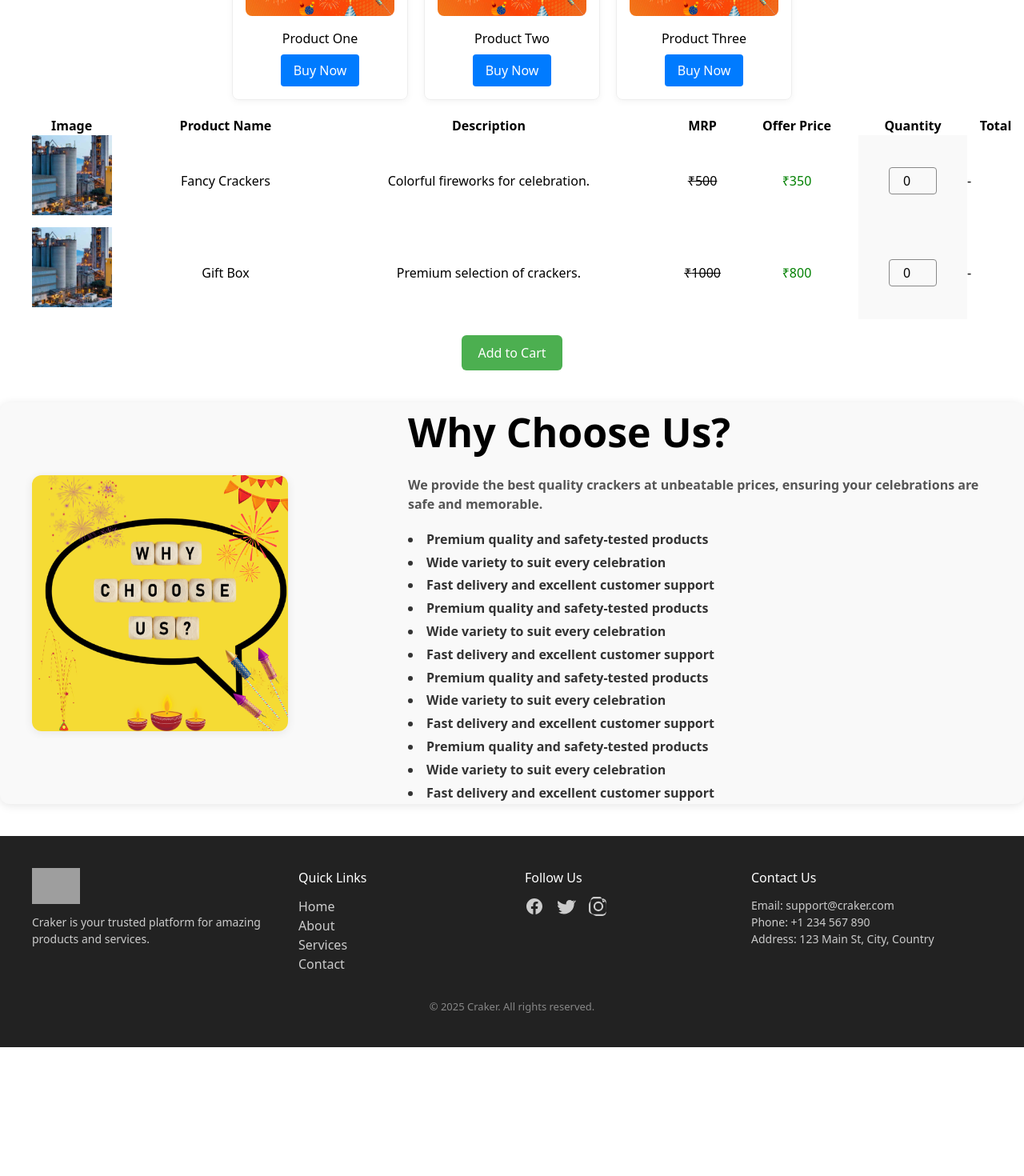
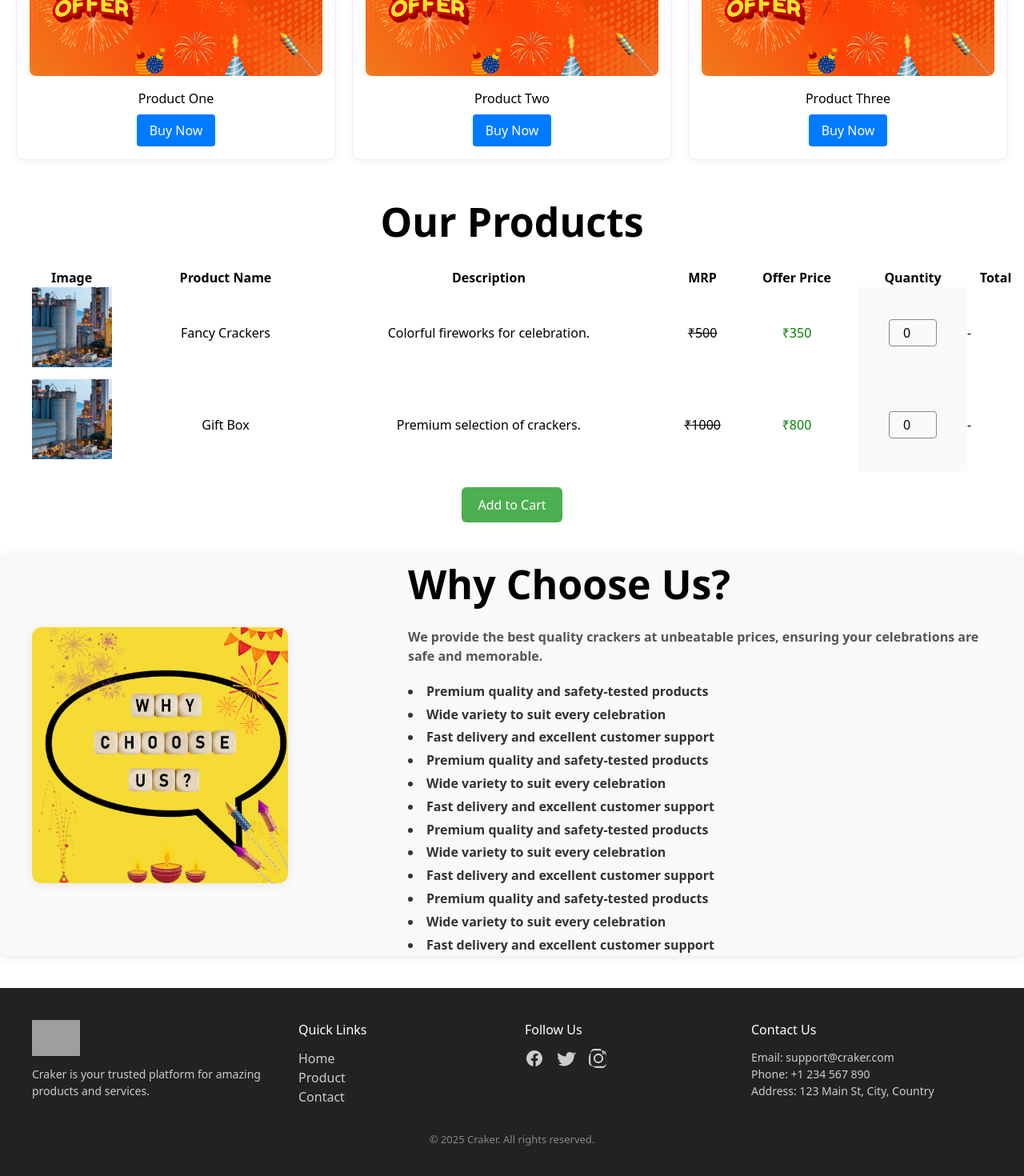
Before and after one commit to devvisibiliti/crakers, a React (Vite) app: page / in a window 1280 px wide. Shown: the part 740-2210 px from the top of the page at 80% size. Before the commit the page ends 2049 px from the top, so only its background shows below. Built offline with nearby package versions, Linux system fonts and the light colour scheme; grey boxes are pictures that could not be loaded.

Commit message:
Router Updated

```diff
--- a/src/components/Footer.jsx
+++ b/src/components/Footer.jsx
@@ -1,4 +1,5 @@
 import React from "react";
+import { Link } from "react-router-dom";
 
 const Footer = () => {
     return (
@@ -23,10 +24,13 @@ const Footer = () => {
                 <div style={{ flex: "1 1 150px" }}>
                     <h4 style={{ color: "#fff", marginBottom: 12 }}>Quick Links</h4>
                     <ul style={{ listStyle: "none", padding: 0, margin: 0 }}>
-                        <li><a href="/" style={{ color: "#ccc", textDecoration: "none" }}>Home</a></li>
-                        <li><a href="/about" style={{ color: "#ccc", textDecoration: "none" }}>About</a></li>
+                        {/* <li><a href="/" style={{ color: "#ccc", textDecoration: "none" }}>Home</a></li> */}
+                       <li><Link to="/" style={{ color: "#ccc", textDecoration: "none" }}>Home</Link></li>
+                        <li><Link to="/product" style={{ color: "#ccc", textDecoration: "none" }}>Product</Link></li>
+                        <li><Link to="/contact" style={{ color: "#ccc", textDecoration: "none" }}>Contact</Link></li>
+                        {/* <li><a href="/product" style={{ color: "#ccc", textDecoration: "none" }}>About</a></li>
                         <li><a href="/services" style={{ color: "#ccc", textDecoration: "none" }}>Services</a></li>
-                        <li><a href="/contact" style={{ color: "#ccc", textDecoration: "none" }}>Contact</a></li>
+                        <li><a href="/contact" style={{ color: "#ccc", textDecoration: "none" }}>Contact</a></li> */}
                     </ul>
                 </div>
 
--- a/src/components/Header.jsx
+++ b/src/components/Header.jsx
@@ -1,5 +1,5 @@
 
-
+import { Link } from 'react-router-dom';
 
 const Header = ()=>{
     return (
@@ -13,13 +13,13 @@ const Header = ()=>{
           <nav className="flex-1 flex justify-center">
             <ul className="flex space-x-6">
               <li>
-                <a href="/" className="hover:underline">Home</a>
+                <Link to="/" className="hover:underline">Home</Link>
               </li>
               <li>
-                <a href="/product" className="hover:underline">Product</a>
+                <Link to='/product' className="hover:underline">Product</Link>
               </li>
               <li>
-                <a href="/contact" className="hover:underline">Contact</a>
+                <Link to="/contact">Contact</Link>
               </li>
             </ul>
           </nav>
--- a/src/components/ProductList.jsx
+++ b/src/components/ProductList.jsx
@@ -31,11 +31,13 @@ const ProductList = () => {
   dispatch(setProducts(products));
 }, [dispatch]);
   return (
+    <>
+      <h2 style={{ textAlign: "center", fontSize: 50, fontWeight: 700, marginTop: "40px" }}>Our Products</h2>
     <div>
-      <h2 style={{ textAlign: 'center' }}>Available Products</h2>
       <ProductTable products={products} />
 
     </div>
+    </>
   );
 };
 
--- a/src/components/ProductTable.jsx
+++ b/src/components/ProductTable.jsx
@@ -58,7 +58,8 @@ const ProductTable = ({ products = [] }) => {
 
 
      return (
-    <div>
+      <div>
+
       <table style={styles.table}>
         <thead>
           <tr>
@@ -114,6 +115,7 @@ const ProductTable = ({ products = [] }) => {
         </button>
       </div>
     </div>
+
   );
 };
 
--- a/src/pages/Home.jsx
+++ b/src/pages/Home.jsx
@@ -110,7 +110,7 @@ const ProductBox = ({ image, title, button }) => {
                 borderRadius: "8px",
                 padding: "16px",
                 textAlign: "center",
-                width: "220px",
+                width: "400px",
                 boxShadow: "0 2px 8px rgba(0,0,0,0.05)",
                 margin: "0 10px",
             }}
@@ -169,6 +169,7 @@ const Home = () => {
                         <ProductBox key={mainproduct.id} {...mainproduct} />
                     ))}
                 </div>
+                <h2 style={{ textAlign: "center", fontSize: 50, fontWeight: 700, marginTop: "40px" }}>Our Products</h2>
                 <ProductTable products={products} />
                 <WhyChooseUs />
             </div>
```
